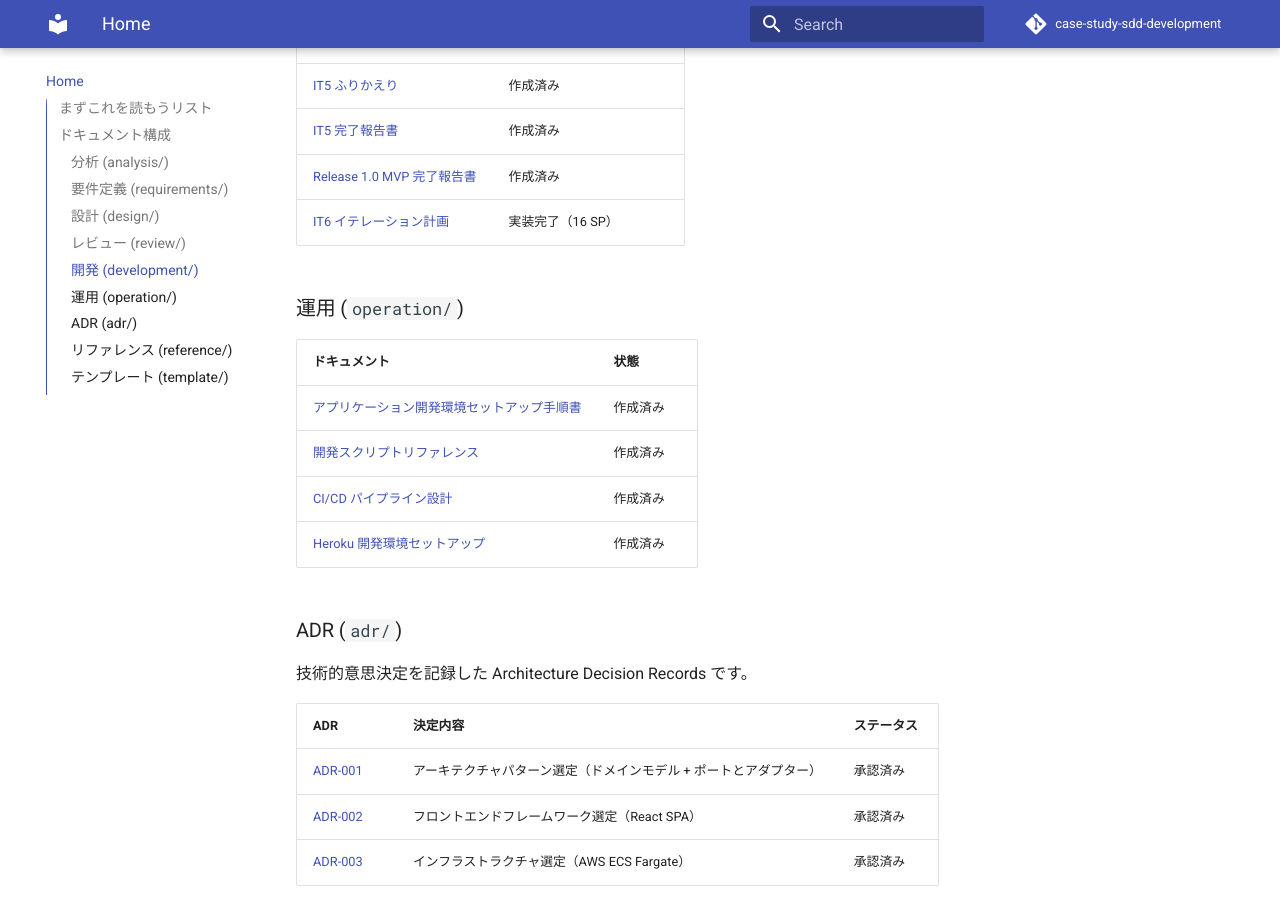
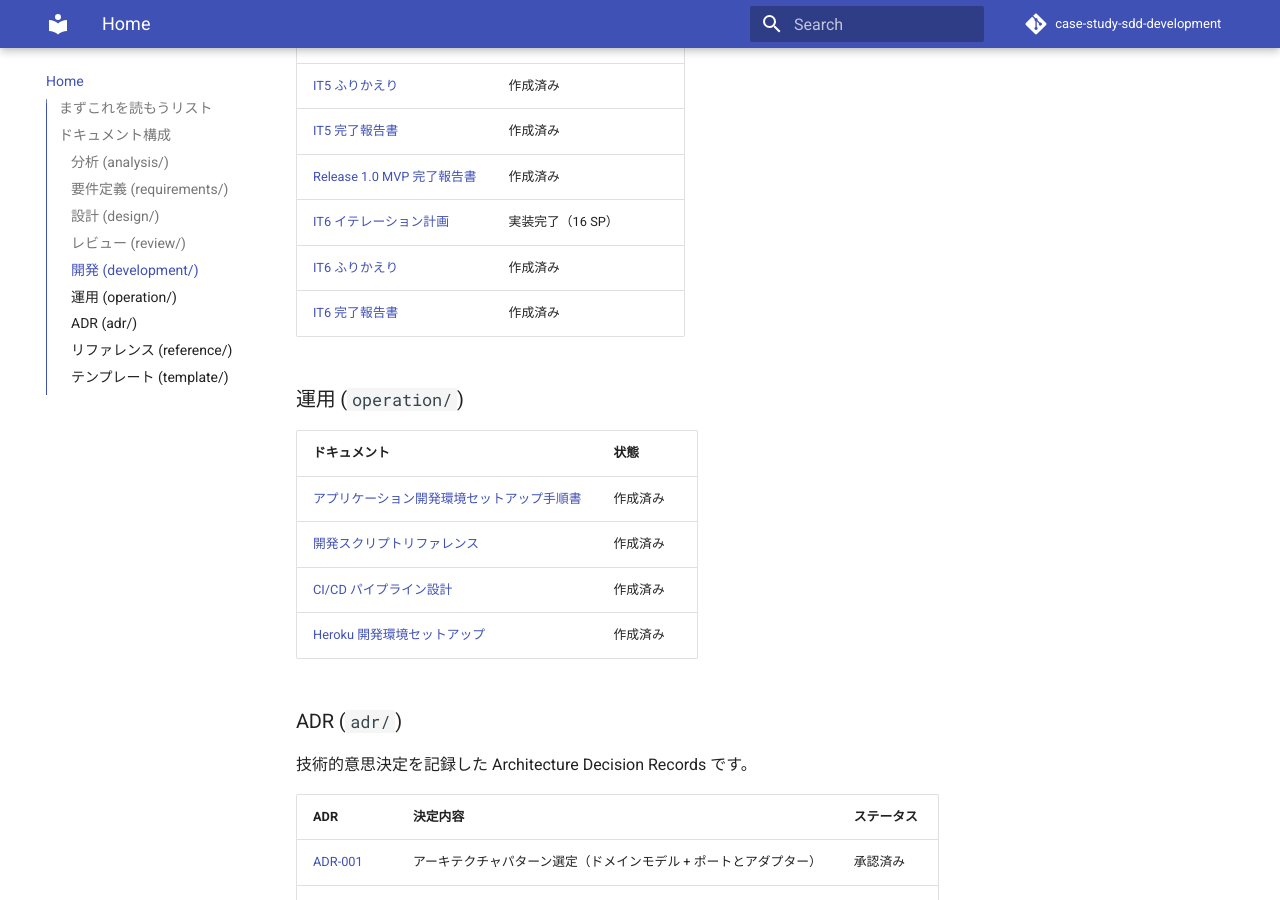
Before and after one commit to k2works/case-study-sdd-development, an MkDocs documentation site: the page built from docs/index.md, in a window 1280 px wide and 900 px high, scrolled down 3511 px. Built offline with MkDocs 1.6.1 and Material for MkDocs 9.7.7, drawn with Linux system fonts in a browser that asks for light colours; comment, search, counter and statistics services are not loaded.

Commit message:
docs(sync): IT6 ふりかえり・報告書を docs/index.md と mkdocs.yml に反映

```diff
--- a/docs/index.md
+++ b/docs/index.md
@@ -92,6 +92,8 @@
 | [IT5 完了報告書](./development/iteration_report-5.md) | 作成済み |
 | [Release 1.0 MVP 完了報告書](./development/release_report-1_0.md) | 作成済み |
 | [IT6 イテレーション計画](./development/iteration_plan-6.md) | 実装完了（16 SP） |
+| [IT6 ふりかえり](./development/iteration_retrospective-6.md) | 作成済み |
+| [IT6 完了報告書](./development/iteration_report-6.md) | 作成済み |
 
 ### 運用 (`operation/`)
 
--- a/mkdocs.yml
+++ b/mkdocs.yml
@@ -128,6 +128,8 @@ nav:
       - イテレーション 5 完了報告書: development/iteration_report-5.md
       - Release 1.0 MVP 完了報告書: development/release_report-1_0.md
       - イテレーション 6 計画: development/iteration_plan-6.md
+      - イテレーション 6 ふりかえり: development/iteration_retrospective-6.md
+      - イテレーション 6 完了報告書: development/iteration_report-6.md
   - 運用:
       - 概要: operation/index.md
       - アプリケーション開発環境セットアップ: operation/app-development-setup.md
```
